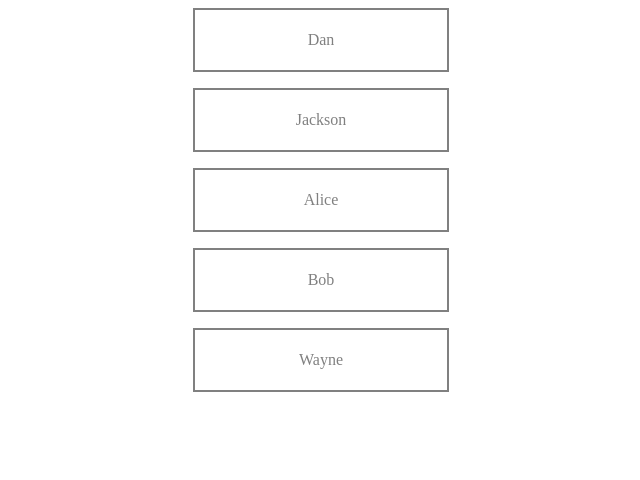
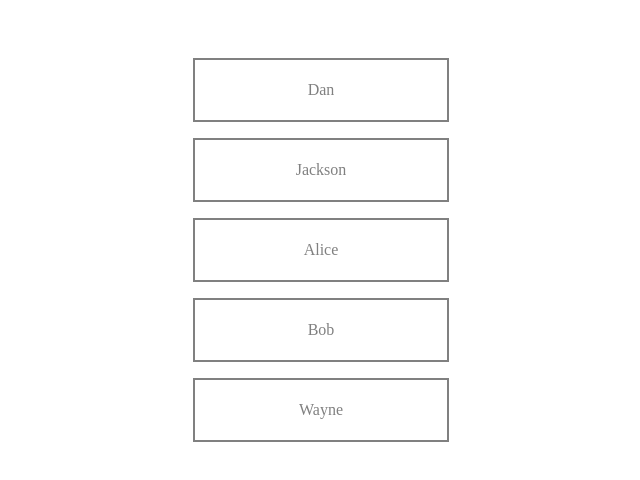
Before and after one commit to mrjwei/swap-elements-by-drag-and-drop, a plain HTML site: page index.html in a window 1280 px wide. Shown: the whole page, without its empty margins (319-959 px from the left). Drawn offline with Linux system fonts and the light colour scheme.

Commit message:
adjust css

```diff
--- a/index.html
+++ b/index.html
@@ -4,13 +4,19 @@
   <meta charset="UTF-8">
   <title>Swap Elements by Drag-and-Drop</title>
   <style>
+    body {
+      height: 500px;
+      display: flex;
+      justify-content: center;
+      align-items: center;
+    }
     * {
       box-sizing: border-box;
     }
     ul {
       list-style: none;
       padding: 0;
-      margin: 0 auto;
+      margin: 0;
       width: 16rem;
       position: relative;
     }
@@ -18,13 +24,14 @@
       cursor: move;
       margin-bottom: 1rem;
       user-select: none;
-      /* touch-action: none; */
+      touch-action: none;
       display: flex;
       align-items: center;
       justify-content: center;
       height: 4rem;
       width: 100%;
       color: grey;
+      background-color: white;
       border: 2px solid grey;
     }
     .item:hover {
```
